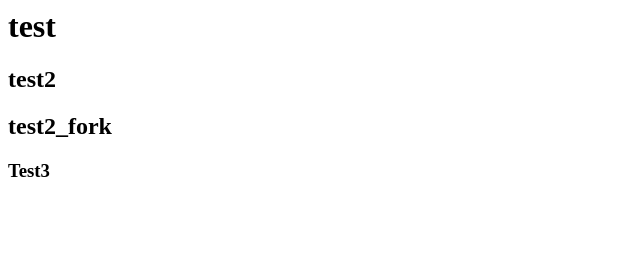
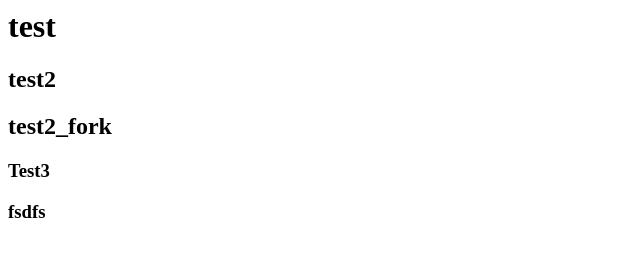
Before and after one commit to medchetoui/demonstration_github, a plain HTML site: page index.html in a window 1280 px wide. Shown: the full height of the page, 0-640 px from the left. Drawn offline with Linux system fonts and the light colour scheme.

Commit message:
changement

```diff
--- a/index.html
+++ b/index.html
@@ -2,3 +2,4 @@
 <h2>test2</h2>
 <h2> test2_fork </h2>
 <h3>Test3</h3>
+<h3>fsdfs</h3>
```
